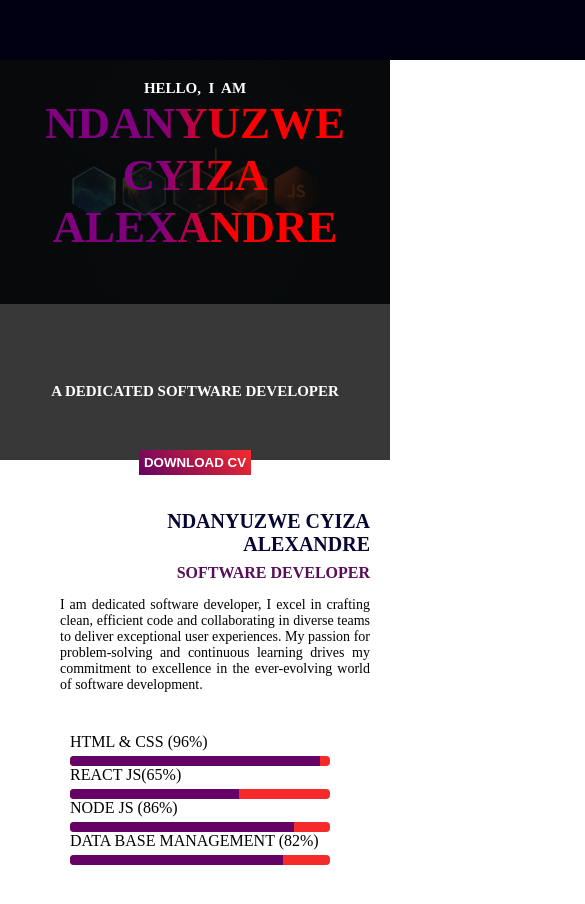
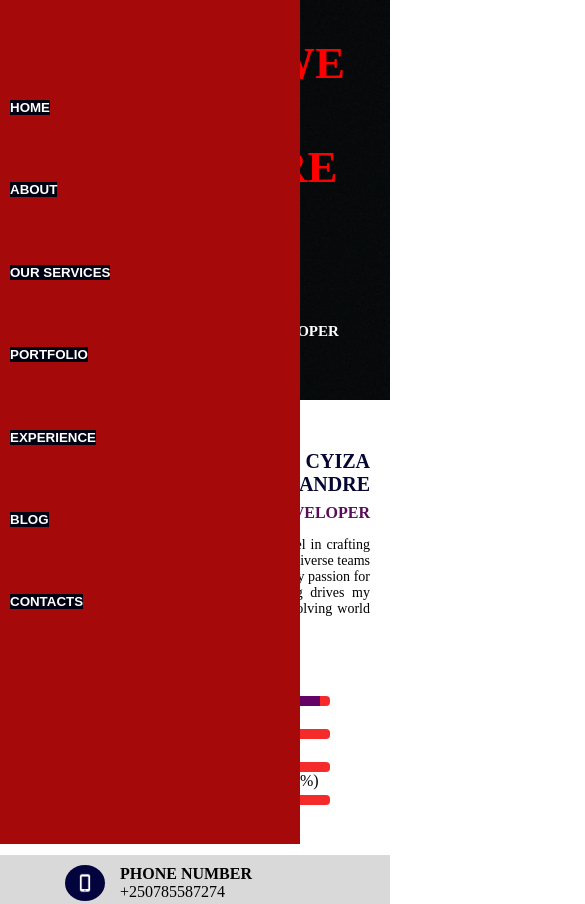
Before and after one commit to Cyiza2001/My-portifolio, a plain HTML site: page index.html in a window 390 px wide. Shown: the top 904 px of the page, 585 px wide, since content can reach past the window. Drawn offline with Linux system fonts and the light colour scheme.

Commit message:
another commit

```diff
--- a/index.html
+++ b/index.html
@@ -9,19 +9,24 @@
   <body>
     <div class="app-container">
       <header>
-        <button>HOME</button>
-        <button>ABOUT</button>
-        <button>OUR SERVICES</button>
-        <button>PORTFOLIO</button>
-        <button>EXPERIENCE</button>
-        <button>BLOG</button>
-        <button>CONTACTS</button>
-        <button><img src="icons8-cross-30.png" alt="cross icon" /></button>
-        <button><img src="icons8-menu-30.png" alt="menu icon" /></button>
+        <button><a href="#">HOME</a></button>
+        <button><a href="#">ABOUT</a></button>
+        <button><a href="#">OUR SERVICES</a></button>
+        <button><a href="#">PORTFOLIO</a></button>
+        <button><a href="#">EXPERIENCE</a></button>
+        <button><a href="#">BLOG</a></button>
+        <button><a href="#">CONTACTS</a></button>
+
+        <button>
+          <img class="cross-img" src="icons8-cross-30.png" alt="cross icon" />
+        </button>
+        <button>
+          <img class="menu-img" src="icons8-menu-30.png" alt="menu icon" />
+        </button>
       </header>
       <main>
         <section class="intro">
-          <img src="js-image.jpg" alt=" js background image" />
+          <!-- <img src="js-image.jpg" alt=" js background image" /> -->
           <div class="self-intro">
             <p class="hello">HELLO,&nbsp; I&nbsp; AM</p>
             <p class="ndanyuzwe">NDANYUZWE</p>
@@ -29,7 +34,9 @@
             <p class="dedicated">A DEDICATED SOFTWARE DEVELOPER</p>
             <div class="download-cv">
               <button>
-                <a href="Alexander  Cyiza Cv.pdf" download>DOWNLOAD CV</a>
+                <a class="my-cv" href="Alexander  Cyiza Cv.pdf" download
+                  >DOWNLOAD CV</a
+                >
               </button>
             </div>
           </div>
--- a/script.js
+++ b/script.js
@@ -1 +1,16 @@
-!
+//////////////////////////////////////////////////////////////////////////////////////////////////////////////////////////////
+///////////////////SELECT ELEMENTS///////////////////////////////
+const menuIcon = document.querySelector(".menu-img");
+const header = document.querySelector("header");
+
+//////////////////////////////////////////////////////////////
+/////////////////EVENT LISTENERS /////////////////////////
+
+//By clicking on the Menu icon
+console.log(typeof header === "undefined");
+
+// menuIcon.addEventListener("click", function (e) {
+//   e.preventDefault();
+//   header.classList.add("hidden");
+//   console.log("ukanze menu");
+// });
--- a/style.css
+++ b/style.css
@@ -28,11 +28,16 @@ header img {
 header button {
   color: white;
   background-color: rgb(0, 0, 18);
+  font-weight: bold;
   border: none;
-  font-weight: bold;
+}
+header a {
+  color: white;
+  background-color: rgb(0, 0, 18);
+  text-decoration: none;
 }
 
-header button:hover {
+header a:hover {
   cursor: pointer;
   background-color: white;
   color: rgb(0, 0, 18);
@@ -44,11 +49,13 @@ header button:hover {
   width: 100%;
   height: 400px;
   position: relative;
+  background-image: url("js-image.jpg");
+  z-index: -1;
 }
 .intro img {
   width: 100%;
   max-height: 400px;
-  z-index: -1;
+  /* z-index: -1; */
 }
 .self-intro {
   position: absolute;
@@ -95,7 +102,7 @@ header button:hover {
   border: none;
   font-weight: bold;
 }
-a {
+.my-cv {
   color: white;
   font-weight: bold;
   text-decoration: none;
@@ -348,18 +355,46 @@ a {
   overflow: hidden;
   width: auto;
 }
+/* .hidden {
+  position: fixed;
+  left: 0;
+  top: 0;
+  width: 40px;
+  height: 300px;
+} */
 
 @media only screen and (max-width: 414px) {
   header {
+    /* display: flex;
+    flex-direction: row;
+    max-width: 414px;
+    padding: 2px 10px;
+    opacity: 1; */
+    position: fixed;
+    left: 0;
+    top: 0;
+    width: 300px;
+    height: 100vh;
+    background-color: rgb(165, 9, 9);
     display: flex;
     flex-direction: column;
+    align-items: flex-start;
+    padding: 100px 10px 100px 10px;
+    z-index: 1000px;
   }
-  header button {
+  /* header a {
     display: none;
+  } */
+  .menu-img {
+    /* display: block; */
+    height: 50px;
+    position: absolute;
   }
-  header img {
-    display: block;
+
+  .intro {
+    z-index: ;
   }
+
   .section2-upper {
     display: flex;
     flex-direction: column;
```
